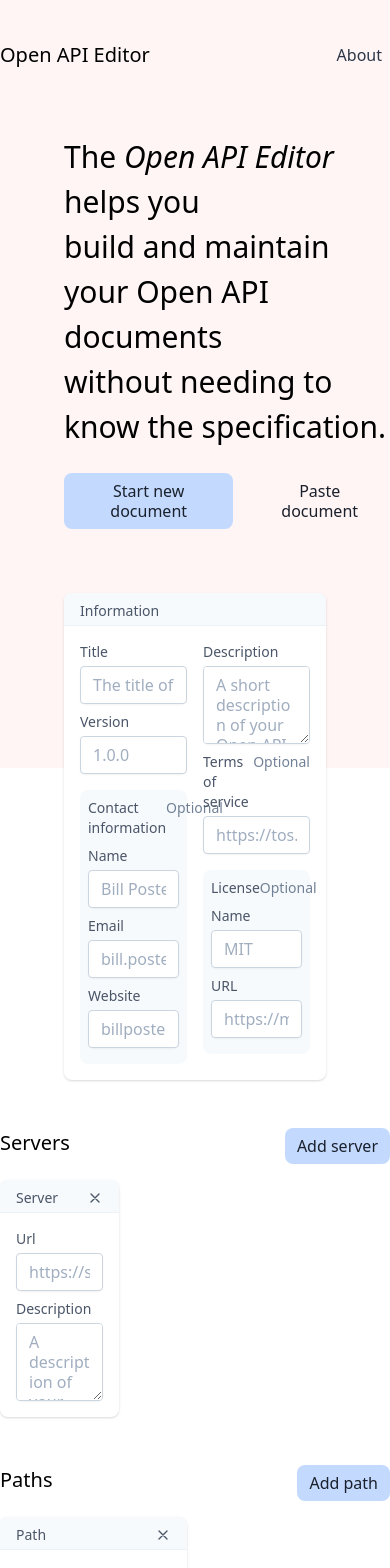
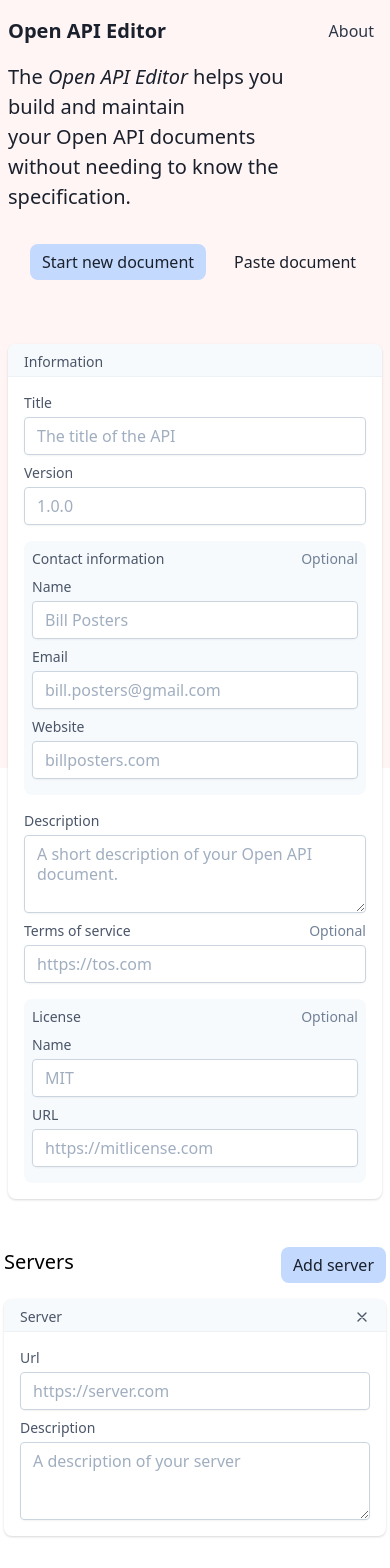
Before and after one commit to t-eckert/open-api-editor, a Vue app in the folder open-api-editor-ui/: page / in a window 390 px wide. Shown: the top 1568 px of the page. Built offline with nearby package versions, Linux system fonts and the light colour scheme.

Commit message:
Make Splash and Information responsive

```diff
--- a/open-api-editor-ui/src/App.vue
+++ b/open-api-editor-ui/src/App.vue
@@ -3,20 +3,20 @@
     <div class="-z-10 absolute w-full h-192 bg-red-100"></div>
     <About v-if="ui.feedbackModal === 'visible'" />
     <div class="container mx-auto">
-      <splash class="mb-4" />
-      <information class="mx-16 mb-8" />
+      <Splash class="mb-2 sm:mb-4" />
+      <Information class="mx-2 md:mx-16 mb-8" />
     </div>
     <div>
-      <servers class="mb-8">
-        <server
+      <Servers class="mb-8">
+        <Server
           v-for="(server, index) in servers"
           :key="index"
           :index="index"
         />
-      </servers>
-      <paths class="mb-8">
+      </Servers>
+      <Paths class="mb-8">
         <Path v-for="(server, index) in paths" :key="index" :index="index" />
-      </paths>
+      </Paths>
       <Securities class="mb-8">
         <Security
           v-for="(server, index) in security"
--- a/open-api-editor-ui/src/components/Splash.vue
+++ b/open-api-editor-ui/src/components/Splash.vue
@@ -1,7 +1,9 @@
 <template>
   <div>
-    <div class="w-full flex justify-between pt-10 mb-16">
-      <h1 class="text-xl">Open API Editor</h1>
+    <div
+      class="pt-4 px-2 mb-4 sm:pt-10 md:mb-16 w-full flex justify-between text-gray-900"
+    >
+      <h1 class="text-xl font-semibold">Open API Editor</h1>
       <button
         @click="ui.feedbackModal = 'visible'"
         class="px-2 py-1 rounded-lg block font-medium leading-5 text-gray-800 hover:bg-indigo-200 hover:text-gray-900"
@@ -9,12 +11,12 @@
         About
       </button>
     </div>
-    <div class="ml-16 mb-16">
-      <p class="mb-6 text-3xl">
+    <div class="pl-2 md:pl-16 mb-16">
+      <p class="mb-8 text-xl md:text-3xl text-gray-900">
         The <em>Open API Editor</em> helps you<br />build and maintain<br />your
         Open API documents<br />without needing to know the specification.
       </p>
-      <div class="flex">
+      <div class="flex justify-center">
         <button
           @click="startNewDocument"
           class="mr-4 px-3 py-2 rounded-lg block font-medium leading-5 text-gray-900 bg-indigo-200 hover:bg-indigo-300"
--- a/open-api-editor-ui/src/components/form/Information.vue
+++ b/open-api-editor-ui/src/components/form/Information.vue
@@ -5,7 +5,7 @@
     >
       <h2>Information</h2>
     </div>
-    <div class="p-4 sm:p-6 grid grid-cols-2 gap-4">
+    <div class="p-4 sm:p-6 grid grid-cols-1 sm:grid-cols-2 gap-4">
       <div>
         <text-input
           v-model:value="title"
--- a/open-api-editor-ui/src/components/slots/Servers.vue
+++ b/open-api-editor-ui/src/components/slots/Servers.vue
@@ -1,5 +1,5 @@
 <template>
-  <section>
+  <section class="m-1 sm:m-0">
     <div class="z-10 mb-4 pt-4 sticky top-0 bg-white bg-opacity-75">
       <div class="container mx-auto flex justify-between">
         <h2 class="text-xl">Servers</h2>
@@ -11,7 +11,9 @@
         </button>
       </div>
     </div>
-    <div class="container mx-auto grid gap-4 grid-cols-3">
+    <div
+      class="container mx-auto grid gap-4 grid-cols-1 sm:grid-cols-2 lg:grid-cols-3"
+    >
       <slot />
     </div>
   </section>
```
